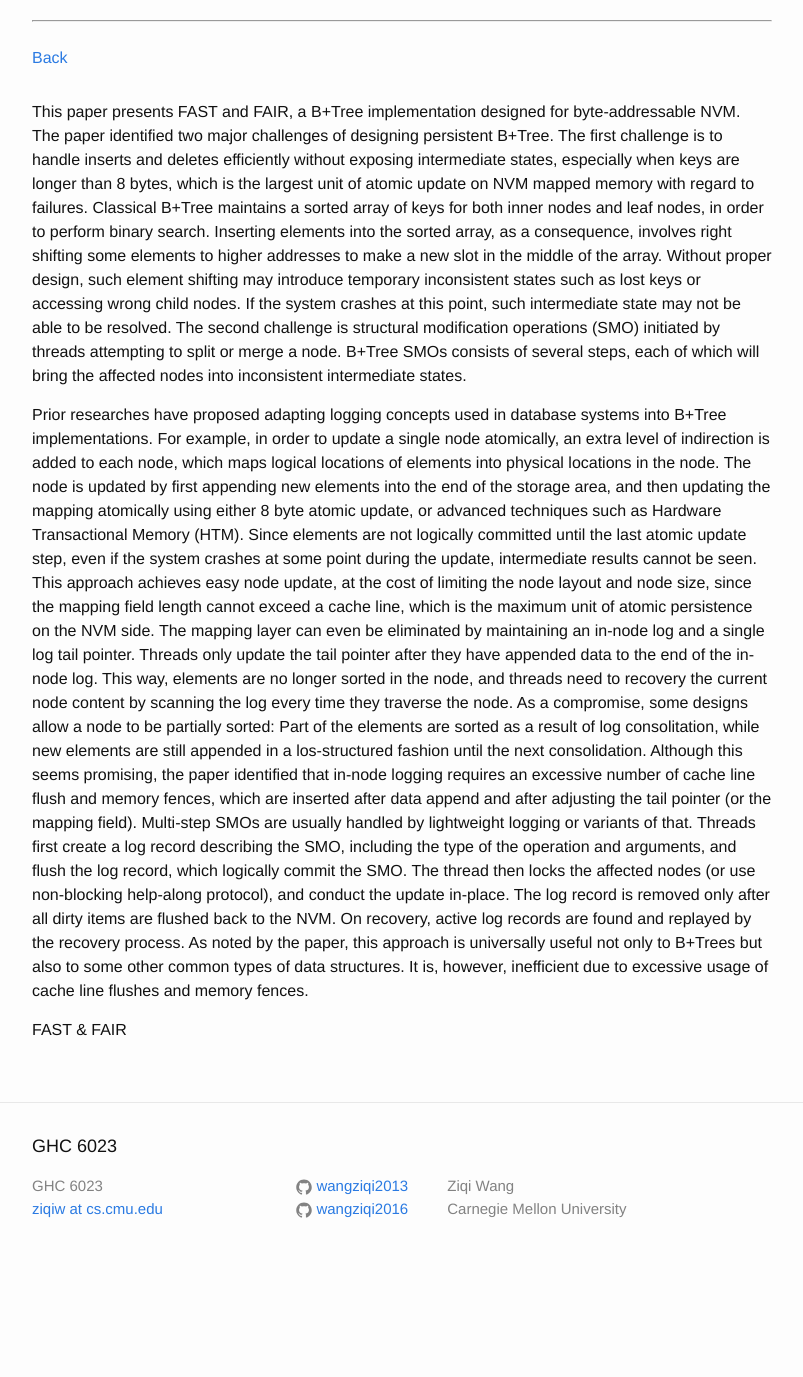
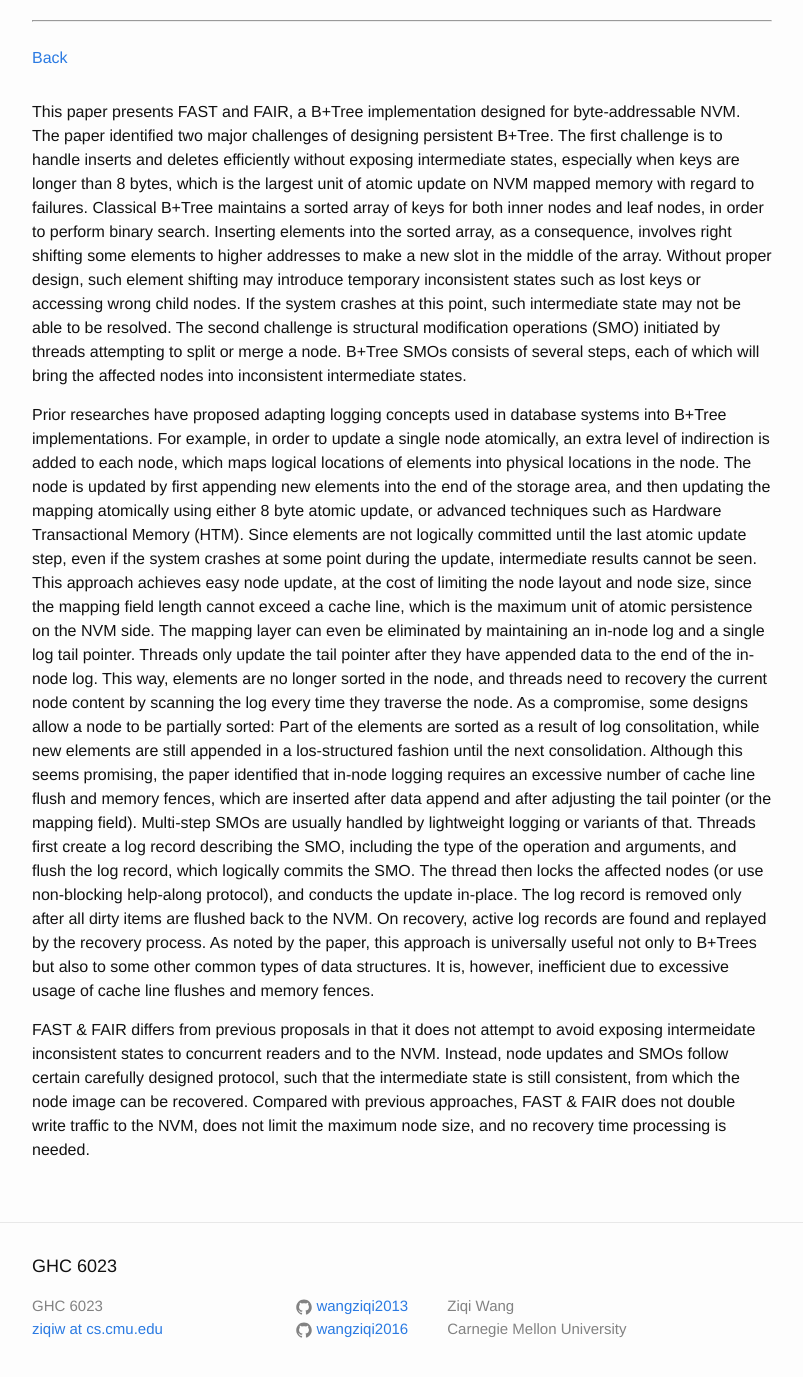
Before and after one commit to wangziqi2013/wangziqi2013.github.io, a Jekyll site: the page built from _posts/2019-11-21-fast-fair.markdown, in a window 1280 px wide and 1400 px high, scrolled down 392 px. Shown: the top 1377 px of the window, without its empty margins (238-1041 px from the left). Built offline with Jekyll 4.4.1, drawn with Linux system fonts in a browser that asks for light colours; before the commit the page ends 1672 px from its top, so only the background shows below that.

Commit message:
Adding intro

```diff
--- a/_posts/2019-11-21-fast-fair.markdown
+++ b/_posts/2019-11-21-fast-fair.markdown
@@ -40,10 +40,14 @@ appended in a los-structured fashion until the next consolidation. Although this
 that in-node logging requires an excessive number of cache line flush and memory fences, which are inserted after
 data append and after adjusting the tail pointer (or the mapping field). Multi-step SMOs are usually handled by lightweight
 logging or variants of that. Threads first create a log record describing the SMO, including the type of the operation
-and arguments, and flush the log record, which logically commit the SMO. The thread then locks the affected nodes (or
-use non-blocking help-along protocol), and conduct the update in-place. The log record is removed only after all dirty
+and arguments, and flush the log record, which logically commits the SMO. The thread then locks the affected nodes (or
+use non-blocking help-along protocol), and conducts the update in-place. The log record is removed only after all dirty
 items are flushed back to the NVM. On recovery, active log records are found and replayed by the recovery process.
 As noted by the paper, this approach is universally useful not only to B+Trees but also to some other common types of
 data structures. It is, however, inefficient due to excessive usage of cache line flushes and memory fences.
 
-FAST & FAIR
+FAST & FAIR differs from previous proposals in that it does not attempt to avoid exposing intermeidate inconsistent
+states to concurrent readers and to the NVM. Instead, node updates and SMOs follow certain carefully designed protocol,
+such that the intermediate state is still consistent, from which the node image can be recovered. Compared with
+previous approaches, FAST & FAIR does not double write traffic to the NVM, does not limit the maximum node size, and
+no recovery time processing is needed.
```
